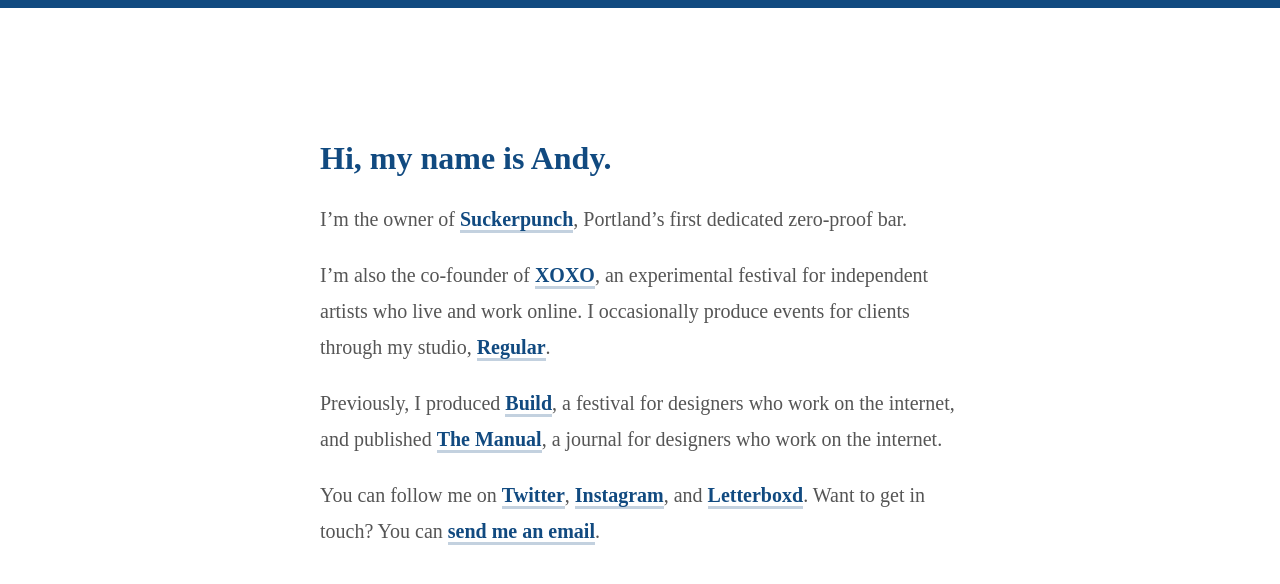
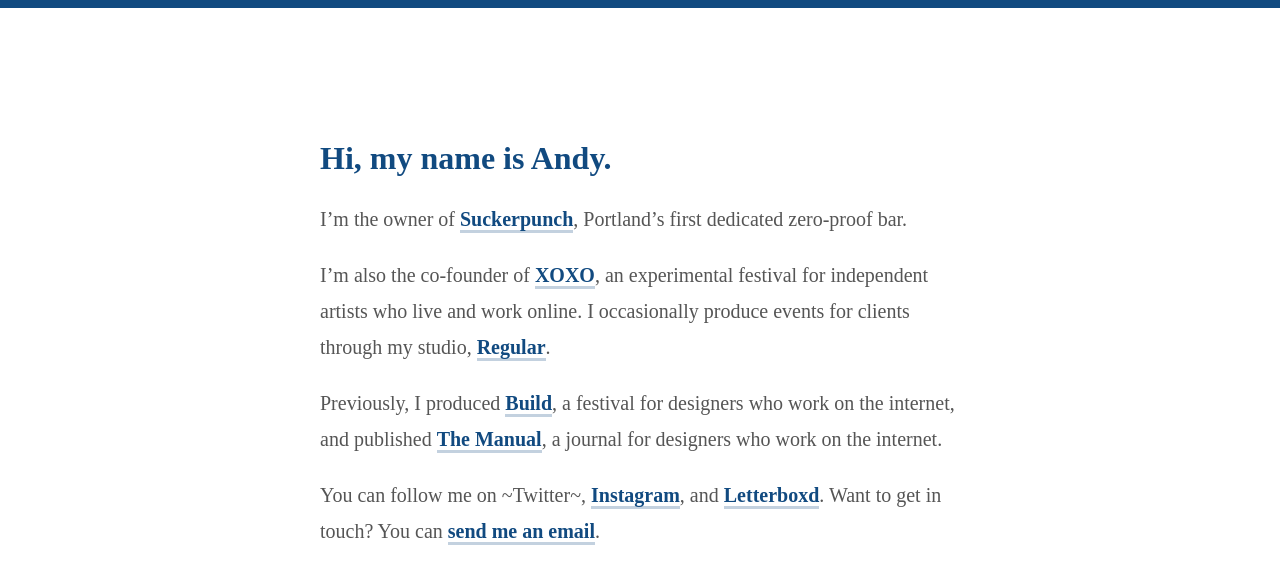
Before and after one commit to andymcmillan/andymcmillan, a Jekyll site: the page built from index.md, in a window 1280 px wide. Shown: the top 584 px of the page. Built offline with Jekyll 4.4.1, drawn with Linux system fonts in a browser that asks for light colours; part of the change alters nothing that is shown.

```diff
--- a/index.md
+++ b/index.md
@@ -11,4 +11,4 @@ I’m also the co-founder of [XOXO](https://xoxofest.com/), an experimental fest
 
 Previously, I produced [Build](https://buildconf.com/), a festival for designers who work on the internet, and published [The Manual](https://alwaysreadthemanual.com/), a journal for designers who work on the internet.
 
-You can follow me on [Twitter](https://twitter.com/andymcmillan), [Instagram](https://www.instagram.com/goodonpaper/), and [Letterboxd](https://letterboxd.com/andymcmillan/). Want to get in touch? You can [send me an email](mailto:hi@andymcmillan.com).
+You can follow me on ~Twitter~, [Instagram](https://www.instagram.com/goodonpaper/), and [Letterboxd](https://letterboxd.com/andymcmillan/). Want to get in touch? You can [send me an email](mailto:hi@andymcmillan.com).
```
